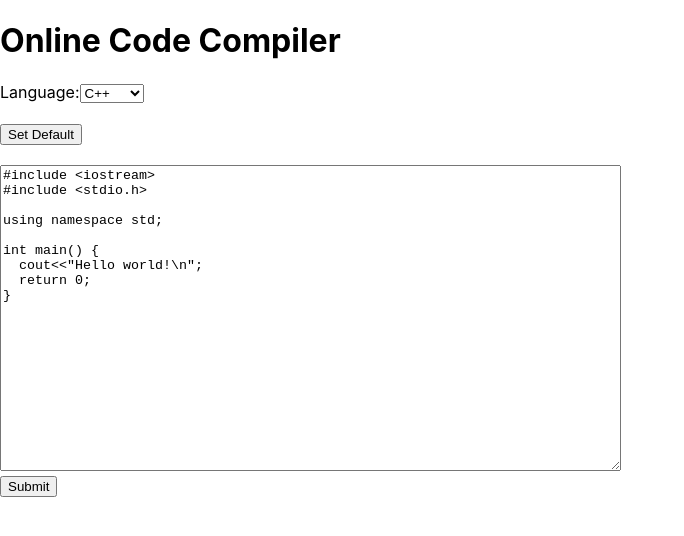
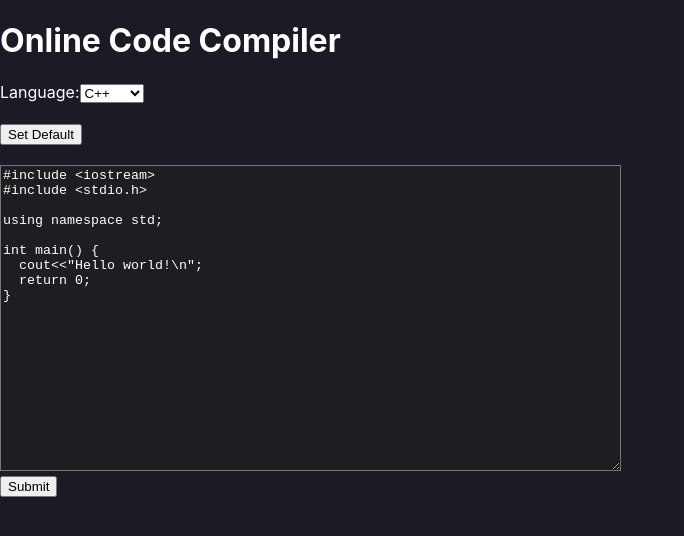
Before and after one commit to Saurabh-Rana17/online-compiler-collab, a React (Create React App) app in the folder client/: page / in a window 1280 px wide. Shown: the top 536 px of the page, without its empty margins (0-684 px from the left). Built offline with nearby package versions, Linux system fonts and the light colour scheme.

Commit message:
color added

```diff
--- a/client/package.json
+++ b/client/package.json
@@ -12,7 +12,8 @@
     "react": "^17.0.2",
     "react-dom": "^17.0.2",
     "react-scripts": "4.0.3",
-    "web-vitals": "^1.0.1"
+    "web-vitals": "^1.0.1",
+    "yarn": "^1.22.19"
   },
   "scripts": {
     "start": "react-scripts --openssl-legacy-provider start",
--- a/client/src/App.css
+++ b/client/src/App.css
@@ -32,3 +32,7 @@
     transform: rotate(360deg);
   }
 }
+.inp-box {
+  color: white;
+  background: rgb(29, 29, 34);
+}
--- a/client/src/App.js
+++ b/client/src/App.jsx
@@ -123,7 +123,7 @@ function App() {
         <button onClick={setDefaultLanguage}>Set Default</button>
       </div>
       <br />
-      <textarea
+      <textarea className="inp-box"
         rows="20"
         cols="75"
         value={code}
--- a/client/src/index.css
+++ b/client/src/index.css
@@ -1,13 +1,15 @@
 body {
+  color: white;
+  background-color: rgb(27, 27, 37);
   margin: 0;
-  font-family: -apple-system, BlinkMacSystemFont, 'Segoe UI', 'Roboto', 'Oxygen',
-    'Ubuntu', 'Cantarell', 'Fira Sans', 'Droid Sans', 'Helvetica Neue',
+  font-family: -apple-system, BlinkMacSystemFont, "Segoe UI", "Roboto", "Oxygen",
+    "Ubuntu", "Cantarell", "Fira Sans", "Droid Sans", "Helvetica Neue",
     sans-serif;
   -webkit-font-smoothing: antialiased;
   -moz-osx-font-smoothing: grayscale;
 }
 
 code {
-  font-family: source-code-pro, Menlo, Monaco, Consolas, 'Courier New',
+  font-family: source-code-pro, Menlo, Monaco, Consolas, "Courier New",
     monospace;
 }
```
Also changed, not shown: client/src/index.jsx (renamed from client/src/index.js), 2 other files (tests, documents, lock files or other folders).
